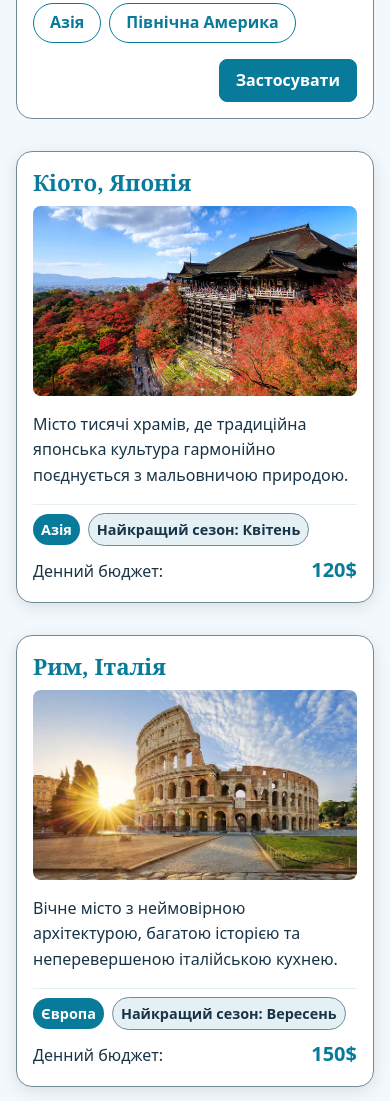
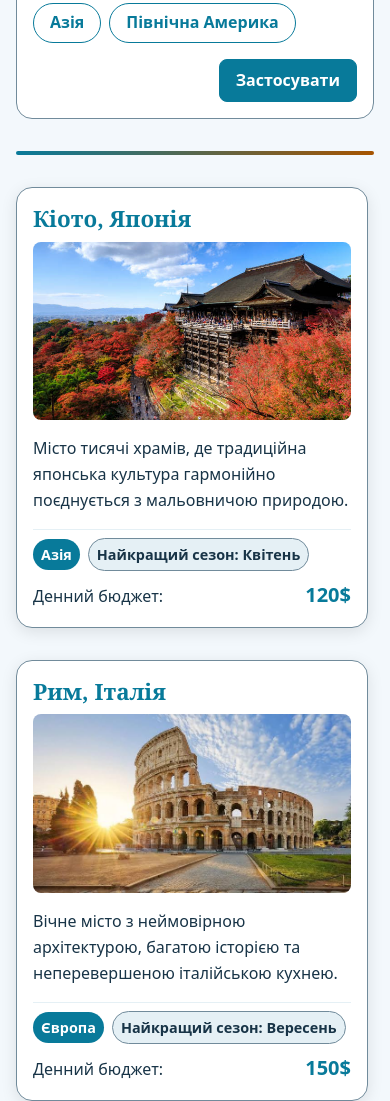
Before and after one commit to yakiv2024/tourism-project, a plain HTML site: page index.html in a window 390 px wide. Shown: the part 667-1768 px from the top of the page. Drawn offline with Linux system fonts and the light colour scheme.

Commit message:
Ряди карток замінено адаптивною сіткою каталогу

```diff
--- a/css/main.css
+++ b/css/main.css
@@ -1070,17 +1070,8 @@
 /* ЛР6. Картка каталогу та ряди карток */
 @layer components {
 
-    /* Перелік карток: ряди з перенесенням (у ЛР7 буде замінено сіткою Grid) */
-    .catalog__list {
-        display: flex;
-        flex-wrap: wrap;
-        gap: var(--space-l);
-    }
-
+    /* ЛР7: ряди Flexbox замінено сіткою Grid – див. блок «ЛР7. Сітка каталогу» */
     .catalog__item {
-        display: flex;
-        flex: 1 1 16rem;
-        width: auto;
         min-inline-size: 0;
         margin: 0;
     }
@@ -1301,3 +1292,48 @@
         position: relative;
     }
 }
+
+/* ЛР7. Сітка каталогу */
+@layer components {
+
+    /* Стільки стовпців, скільки вміщується; картка не вужча за 20rem
+       (на екрані, вужчому за 20rem, – на всю ширину завдяки min()) */
+    .catalog__list {
+        display: grid;
+        grid-template-columns: repeat(auto-fill, minmax(min(100%, 20rem), 1fr));
+        gap: var(--space-l);
+    }
+
+    /* Декоративна смуга над сіткою: явно на весь рядок, тому не займає клітинку картки */
+    .catalog__list::before {
+        content: "";
+        grid-column: 1 / -1;
+        block-size: 4px;
+        border-radius: var(--radius-s);
+        background: linear-gradient(90deg, var(--color-accent), var(--color-focus));
+    }
+
+    /* Порожній стан: повідомлення на всю ширину сітки */
+    .catalog__empty {
+        grid-column: 1 / -1;
+        padding: var(--space-l);
+        border: 2px dashed var(--color-border);
+        border-radius: var(--radius-m);
+        background: var(--color-surface);
+        color: var(--color-text-muted);
+        text-align: center;
+        font-weight: 600;
+    }
+
+    /* Якщо нічого не знайдено, декоративна смуга не потрібна */
+    .catalog__list:has(.catalog__empty)::before {
+        display: none;
+    }
+
+    /* Однакові пропорції фото 16 : 9 незалежно від вихідного зображення */
+    .card__media img {
+        height: auto;
+        aspect-ratio: 16 / 9;
+        object-fit: cover;
+    }
+}
```
